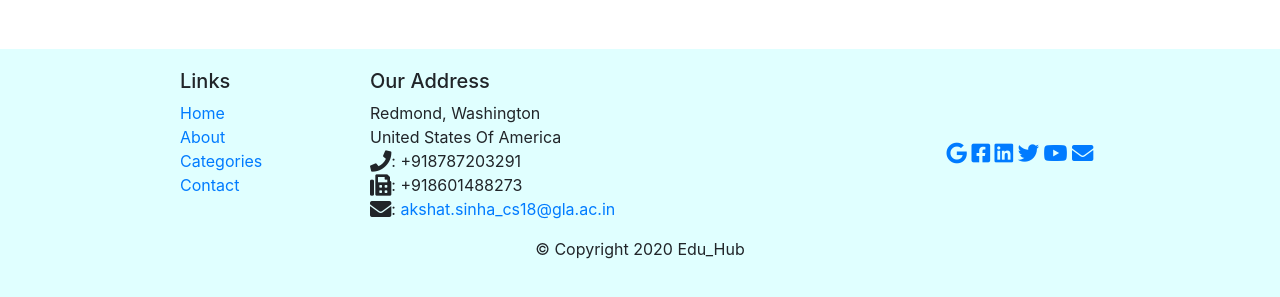
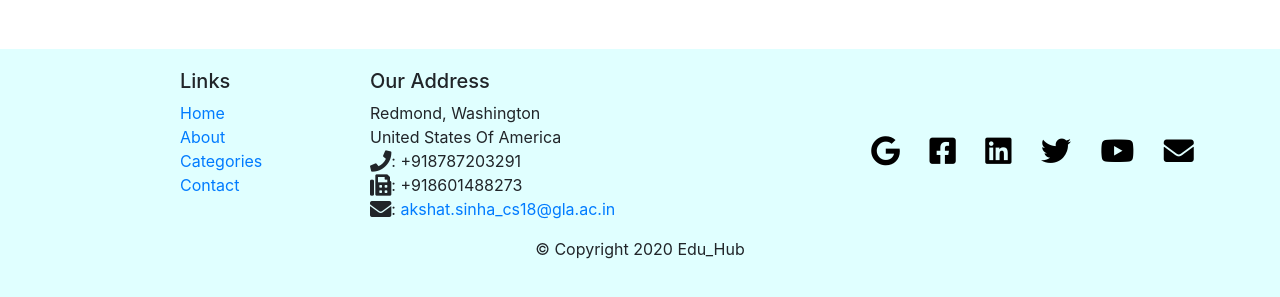
Before and after one commit to amanS2206/Edu_Hub, a PHP site: page / in a window 1280 px wide. Shown: the part 1337-1634 px from the top of the page. Run offline with PHP 8.4, Linux system fonts and the light colour scheme; some libraries are stand-ins or nearby versions.

Commit message:
add css to social icons

```diff
--- a/css/style.css
+++ b/css/style.css
@@ -184,3 +184,13 @@ width:60%;
   margin: 50px 0px auto;
   padding: 20px 0px 20px 0px;
 }
+/* fonticons css */
+.profile-link i{
+  color: black;
+  font-size: 30px;
+  margin-left: 25px;
+}
+
+.profile-link i:hover{
+color: #dc3545;
+}
```
